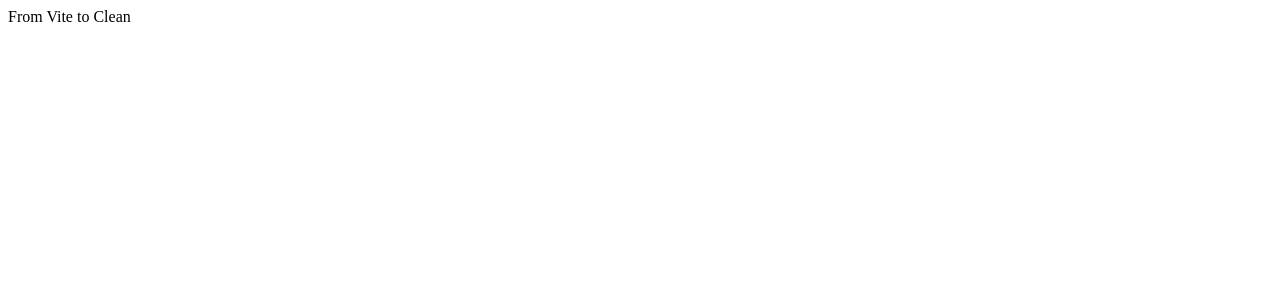
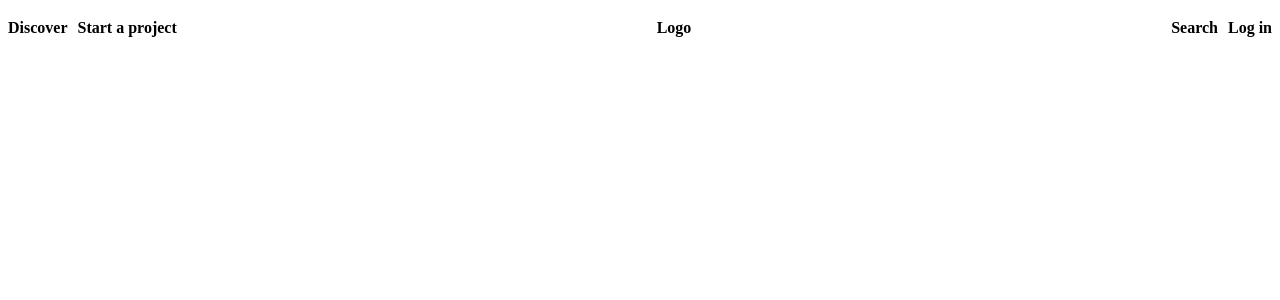
Before and after one commit to nikaareshidze/Kickstarter, a React (Vite) app: page / in a window 1280 px wide. Shown: the top 300 px of the page. Built offline with nearby package versions, Linux system fonts and the light colour scheme.

Commit message:
make Header element

```diff
--- a/src/App.jsx
+++ b/src/App.jsx
@@ -1,3 +1,5 @@
+import Header from "./components/header/Header";
+
 export default function App() {
-  return <div>From Vite to Clean</div>;
+  return <Header />;
 }
--- /dev/null
+++ b/src/components/header/Header.jsx
@@ -0,0 +1,32 @@
+import React, { useState } from "react";
+import styled from "styled-components";
+
+import HeaderTitle from "./Header_Title";
+
+const ThisWrapper = styled.div`
+  display: flex;
+  justify-content: space-between;
+  column-gap: 10px;
+  background-color: ${(props) => (props.dark ? "black" : "white")};
+  color: ${(props) => (props.dark ? "white" : "black")};
+`;
+
+export default function Header() {
+  const [isDark, setIsDark] = useState(false);
+
+  return (
+    <ThisWrapper dark={isDark}>
+      <ThisWrapper dark={isDark}>
+        <HeaderTitle>Discover</HeaderTitle>
+        <HeaderTitle>Start a project</HeaderTitle>
+      </ThisWrapper>
+
+      <HeaderTitle>Logo</HeaderTitle>
+
+      <ThisWrapper dark={isDark}>
+        <HeaderTitle>Search</HeaderTitle>
+        <HeaderTitle>Log in</HeaderTitle>
+      </ThisWrapper>
+    </ThisWrapper>
+  );
+}
--- /dev/null
+++ b/src/components/header/Header_Title.js
@@ -0,0 +1,7 @@
+import styled from "styled-components";
+
+const HeaderTitle = styled.h1`
+  font-size: 1em;
+`;
+
+export default HeaderTitle;
```
